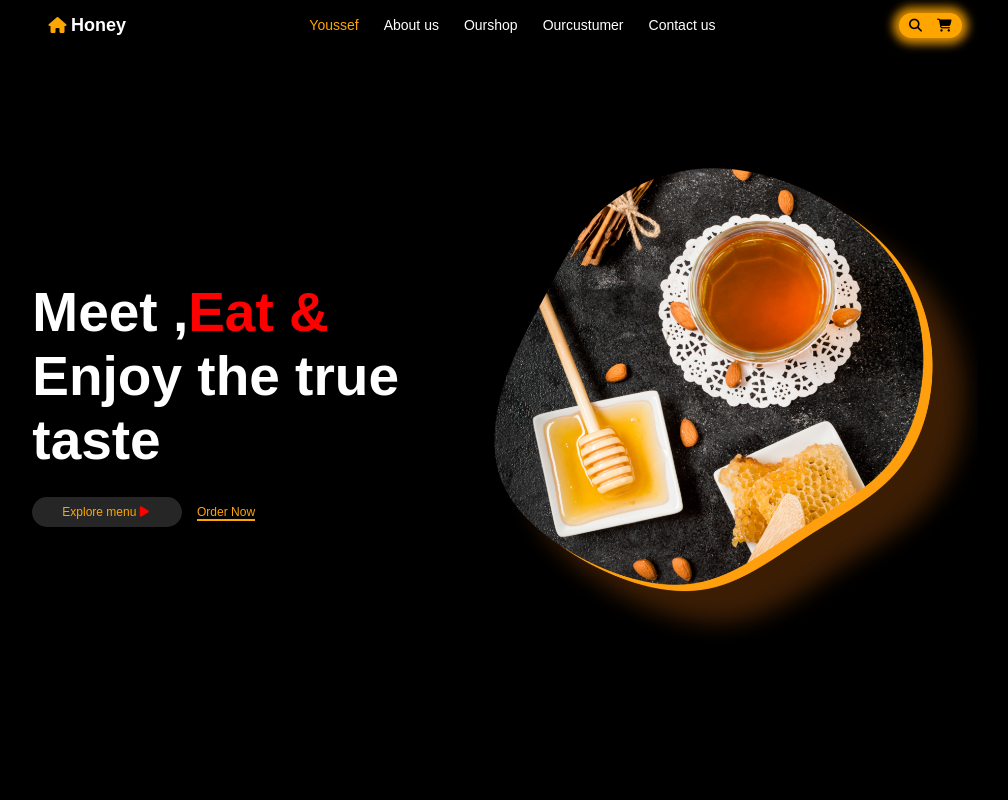
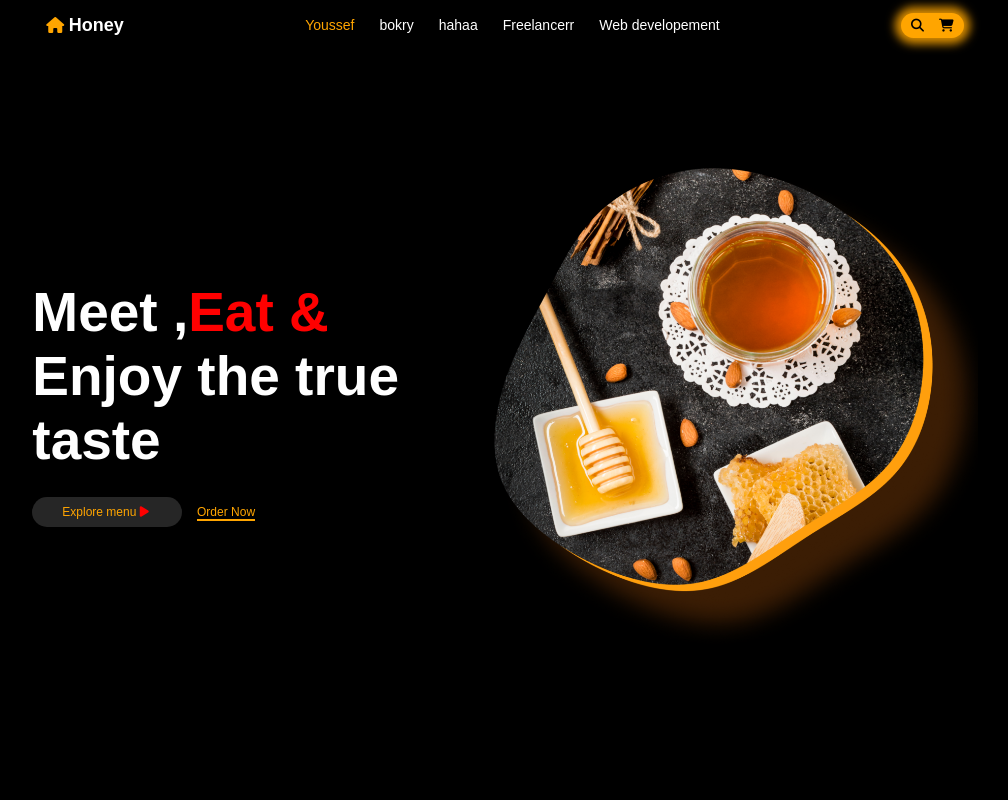
Before and after one commit to youssefbokry/-Honey, a plain HTML site: page index.html in a window 1280 px wide. Shown: the top 800 px of the page, without its empty margins (135-1143 px from the left). Drawn offline with Linux system fonts and the light colour scheme.

Commit message:
haahah its worked

```diff
--- a/index.html
+++ b/index.html
@@ -15,10 +15,10 @@
         </ul>
         <ul class="ul1">
             <li><a class="SUIT XVDDCC" href="r">Youssef</a></li>
-            <li><a class="SUIT" href="r">About us</a></li>
-            <li><a class="SUIT" href="r">Ourshop</a></li>
-            <li><a class="SUIT" href="r">Ourcustumer</a></li>
-            <li><a class="SUIT" href="r">Contact us</a></li>
+            <li><a class="SUIT" href="r">bokry</a></li>
+            <li><a class="SUIT" href="r">hahaa</a></li>
+            <li><a class="SUIT" href="r">Freelancerr</a></li>
+            <li><a class="SUIT" href="r">Web developement</a></li>
         </ul>
         <ul>
             <li><a class="shop" href="r"><i class="fa-solid facx fa-magnifying-glass"></i> <i class="fa-solid facx fa-cart-shopping"></i></a></li>
```
